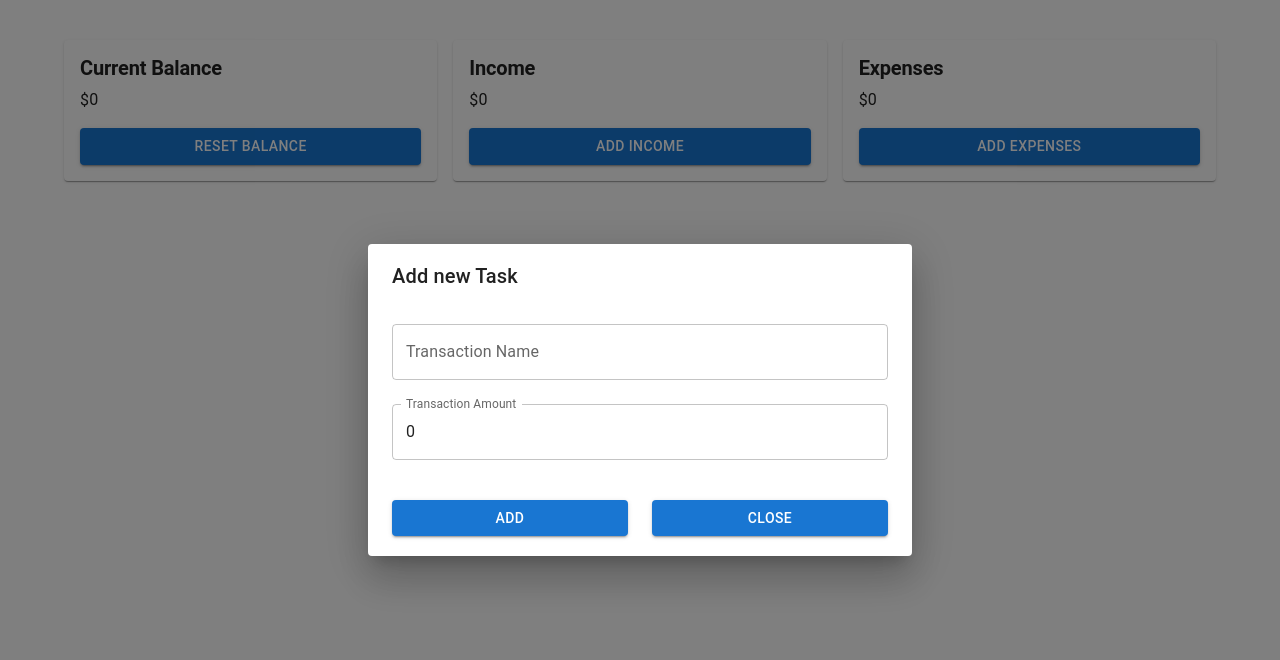
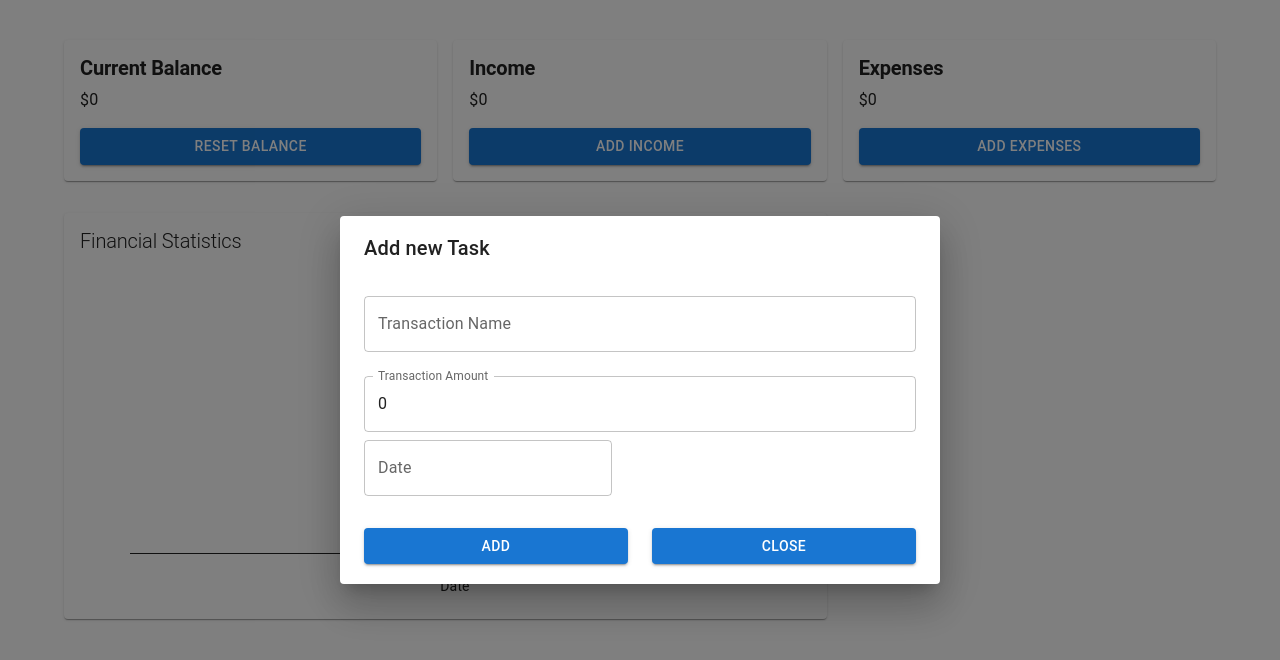
Before and after one commit to rupesh00mahat/Personal-Finance-Tracker, a React (Vite) app: page / in a window 1280 px wide. Both pictures are taken after a click on the button "ADD INCOME". Shown: the top 660 px of the page. Built offline with nearby package versions, Linux system fonts and the light colour scheme.

Commit message:
add date option to textfield, add line chart by date

```diff
--- a/package.json
+++ b/package.json
@@ -15,6 +15,8 @@
     "@mui/icons-material": "^6.4.0",
     "@mui/material": "^6.4.0",
     "@mui/x-charts": "^7.24.0",
+    "@mui/x-date-pickers": "^7.24.1",
+    "dayjs": "^1.11.13",
     "react": "^18.3.1",
     "react-dom": "^18.3.1",
     "react-hook-form": "^7.54.2"
--- a/src/App.jsx
+++ b/src/App.jsx
@@ -15,25 +15,12 @@ import AddTransactionDialog from "./ui/dialog/AddTransactionDialog";
 function App() {
   const [openDialog, setDialogOpen] = useState(false);
   const [triggeredFrom, setTriggerFrom] = useState("");
-
-
-  function createData(name, calories, fat, carbs, protein) {
-    return { name, calories, fat, carbs, protein };
-  }
+  const [filterKW, setFilterKW] = useState('');
+  const [filterOpt, setFilterOpt] = useState('all');
 
   const handleClose = () => {
     setDialogOpen(false);
   };
-
-  const rows = [
-    createData("Frozen yoghurt", 159, 6.0, 24, 4.0),
-    createData("Ice cream sandwich", 237, 9.0, 37, 4.3),
-    createData("Eclair", 262, 16.0, 24, 6.0),
-    createData("Cupcake", 305, 3.7, 67, 4.3),
-    createData("Gingerbread", 356, 16.0, 49, 3.9),
-  ];
-
-
 
   return (
     <>
@@ -44,8 +31,8 @@ function App() {
            <LineChartWrapper/>
           <BarGraph/>
           </Grid>
-      <SearchAndFilter/>
-         <TransactionTable rows={rows}/>
+      <SearchAndFilter filterKW={filterKW} filterOpt={filterOpt} setFilterKW={setFilterKW} setFilterOpt={setFilterOpt}/>
+         <TransactionTable filterKW={filterKW} filterOpt={filterOpt}/>
         </Container>
         <AddTransactionDialog handleClose={handleClose} openDialog={openDialog} triggeredFrom={triggeredFrom}/>
       </PFTContextProvider>
--- a/src/ui/dialog/AddTransactionDialog.jsx
+++ b/src/ui/dialog/AddTransactionDialog.jsx
@@ -9,8 +9,11 @@ import {
 import { useContext } from "react";
 import { Controller, useForm } from "react-hook-form";
 import { PFTContext } from "../../store/store";
+import { DatePicker, LocalizationProvider } from "@mui/x-date-pickers";
+import { AdapterDayjs } from '@mui/x-date-pickers/AdapterDayjs';
+import dayjs from "dayjs";
 
-function AddTransactionDialog({handleClose, openDialog, triggeredFrom}) {
+function AddTransactionDialog({ handleClose, openDialog, triggeredFrom }) {
   const {
     control,
     handleSubmit,
@@ -20,13 +23,16 @@ function AddTransactionDialog({handleClose, openDialog, triggeredFrom}) {
     defaultValues: {
       name: "",
       amount: 0,
+      date: null,
     },
   });
-    const {dispatch} = useContext(PFTContext);
+  const { dispatch } = useContext(PFTContext);
   const onSubmit = (data) => {
+    const formattedDate = dayjs(data.date).format('YYYY-MM-DD');
+
     dispatch({
       type: triggeredFrom == "income" ? "ADD_INCOME" : "ADD_EXPENSE",
-          payload: { ...data, type: triggeredFrom },
+      payload: { ...data,date: formattedDate, type: triggeredFrom },
     });
     setValue("name", "");
     setValue("amount", 0);
@@ -69,6 +75,21 @@ function AddTransactionDialog({handleClose, openDialog, triggeredFrom}) {
               />
             )}
           />
+         <LocalizationProvider dateAdapter={AdapterDayjs}>
+         <Controller
+          control={control}
+          name="date"
+          rules={{required: true}}
+          render={({field})=> {
+            return <DatePicker
+            label="Date"
+            value={field.value}
+            inputRef={field.ref}
+            onChange={(date)=> {field.onChange(date)}}
+            />
+          }}
+          />
+         </LocalizationProvider>
           <Grid sx={{ mt: 1 }} container spacing={3}>
             <Grid item xs={6}>
               <Button variant="contained" fullWidth type="submit">
@@ -84,7 +105,7 @@ function AddTransactionDialog({handleClose, openDialog, triggeredFrom}) {
         </form>
       </DialogContent>
     </Dialog>
-  )
+  );
 }
 
-export default AddTransactionDialog
+export default AddTransactionDialog;
--- a/src/ui/line-chart/LineChart.jsx
+++ b/src/ui/line-chart/LineChart.jsx
@@ -1,9 +1,32 @@
 import { Card, Grid, Typography } from '@mui/material'
 import { LineChart } from '@mui/x-charts'
-import React from 'react'
+import React, { useContext, useEffect, useState } from 'react'
+import { PFTContext } from '../../store/store';
+import dayjs from 'dayjs';
 
 function LineChartWrapper() {
-  const showChart = false;
+  const showChart = true;
+  const {state} = useContext(PFTContext);
+  const [sortedArray, setSortedArray] = useState([]);
+  const [sortedAmt, setSortedAmt] = useState([]);
+
+  useEffect(()=>{
+    const newData = [...state.income,...state.expenses ];
+    const sortedData = newData.sort((a,b)=> new Date(a.date) - new Date(b.date));
+    const sortedDate = sortedData.map((item)=> new Date(item.date));
+    setSortedArray(sortedDate);
+    let newSortedAmt = [];
+    let tempSortedAmt = 0;
+    sortedData.forEach(item => {
+        if(item.type === 'income'){
+          tempSortedAmt += parseInt(item.amount);
+        }else{
+          tempSortedAmt -= parseInt(item.amount)
+        }
+        newSortedAmt.push(tempSortedAmt);
+    })
+    setSortedAmt(newSortedAmt);
+  },[state])
   return (
     <Grid item xs={12} md={8}>
    {
@@ -15,10 +38,10 @@ function LineChartWrapper() {
       Financial Statistics
     </Typography>
     <LineChart
-      xAxis={[{ data: [1, 2, 3, 4, 5, 9, 8] }]}
+      xAxis={[{label: 'Date', data: sortedArray, tickInterval:sortedArray,scaleType: 'time', valueFormatter: (date)=>dayjs(date).format("MMM D")}]}
       series={[
         {
-          data: [2, 4, 6, 7, 8],
+          data: sortedAmt,
         },
       ]}
       width={750}
--- a/src/ui/search-and-filter/SearchAndFilter.jsx
+++ b/src/ui/search-and-filter/SearchAndFilter.jsx
@@ -7,11 +7,12 @@ import {
   Select,
   TextField,
 } from "@mui/material";
-import React, { useContext } from "react";
+import React, { useContext, useRef } from "react";
 import { PFTContext } from "../../store/store";
 
-function SearchAndFilter() {
+function SearchAndFilter({setFilterKW, setFilterOpt, filterKW, filterOpt}) {
   const {state} = useContext(PFTContext);
+  const sortRef = useRef();
 
   return (
     <Grid container spacing={6} sx={{ mt: 2 }}>
@@ -22,11 +23,13 @@ function SearchAndFilter() {
         label='Sort By'
         placeholder="Sort By"
           fullWidth
+          value={filterKW}
+          onChange={(e, value)=>{setFilterKW(value)}}
           slotProps={{
             input: {
               startAdornment: (
                 <InputAdornment position="start">
-                  <IconButton onClick={() => {}}>
+                  <IconButton >
                     <Search />
                   </IconButton>
                 </InputAdornment>
@@ -41,7 +44,10 @@ function SearchAndFilter() {
           labelId="demo-simple-select-label"
           id="demo-simple-select"
           label="Sort By"
-          onChange={() => {}}
+          value={filterOpt}
+          onChange={(e, value) => {
+            setFilterOpt(value);
+          }}
         >
           <MenuItem value={"income"}>Income</MenuItem>
           <MenuItem value={"expenses"}>Expenses</MenuItem>
--- a/src/ui/transaction-table/TransactionTable.jsx
+++ b/src/ui/transaction-table/TransactionTable.jsx
@@ -6,7 +6,7 @@ function createData(name, type, amount) {
   return { name,type, amount};
 }
 
-function TransactionTable() {
+function TransactionTable({filterKW, filterOpt}) {
   const [rows, setRows] = useState([]);
   const {state} = useContext(PFTContext);
   console.log(state);
@@ -58,8 +58,11 @@ function TransactionTable() {
             </TableRow>
           </TableHead>
           <TableBody>
-            {rows && rows.map((row) => (
-              <TableRow
+            {rows && rows.map((row) => {
+
+             if(filterKW !== '' || filterOpt !== 'all'){
+              if(row.name.includes(filterKW) && row.type === filterOpt){
+                return <TableRow
               key={row.name}
               sx={{ "&:last-child td, &:last-child th": { border: 0 } }}
             >
@@ -69,7 +72,22 @@ function TransactionTable() {
               <TableCell align="right">{row.type}</TableCell>
               <TableCell align="right">{row.amount}</TableCell>
             </TableRow>
-            ))}
+              }else{
+                <></>
+              }
+             }else{
+              return <TableRow
+              key={row.name}
+              sx={{ "&:last-child td, &:last-child th": { border: 0 } }}
+            >
+              <TableCell component="th" scope="row">
+                {row.name}
+              </TableCell>
+              <TableCell align="right">{row.type}</TableCell>
+              <TableCell align="right">{row.amount}</TableCell>
+            </TableRow>
+             }
+            })}
           </TableBody>
         </Table>
       </TableContainer>
```
Also changed, not shown: 2 other files (tests, documents, lock files or other folders). Lines whose indentation alone changed are shown as unchanged.
